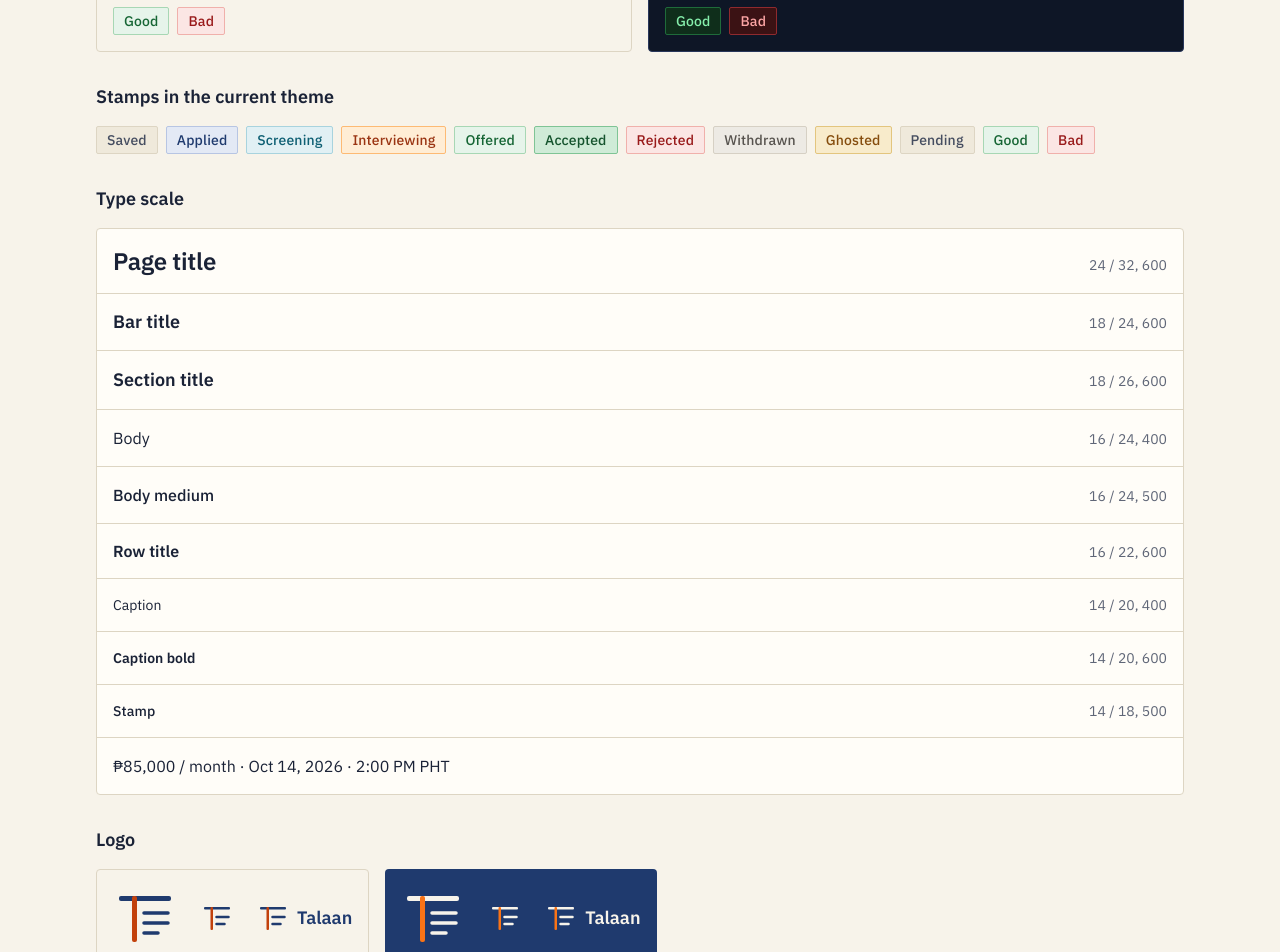
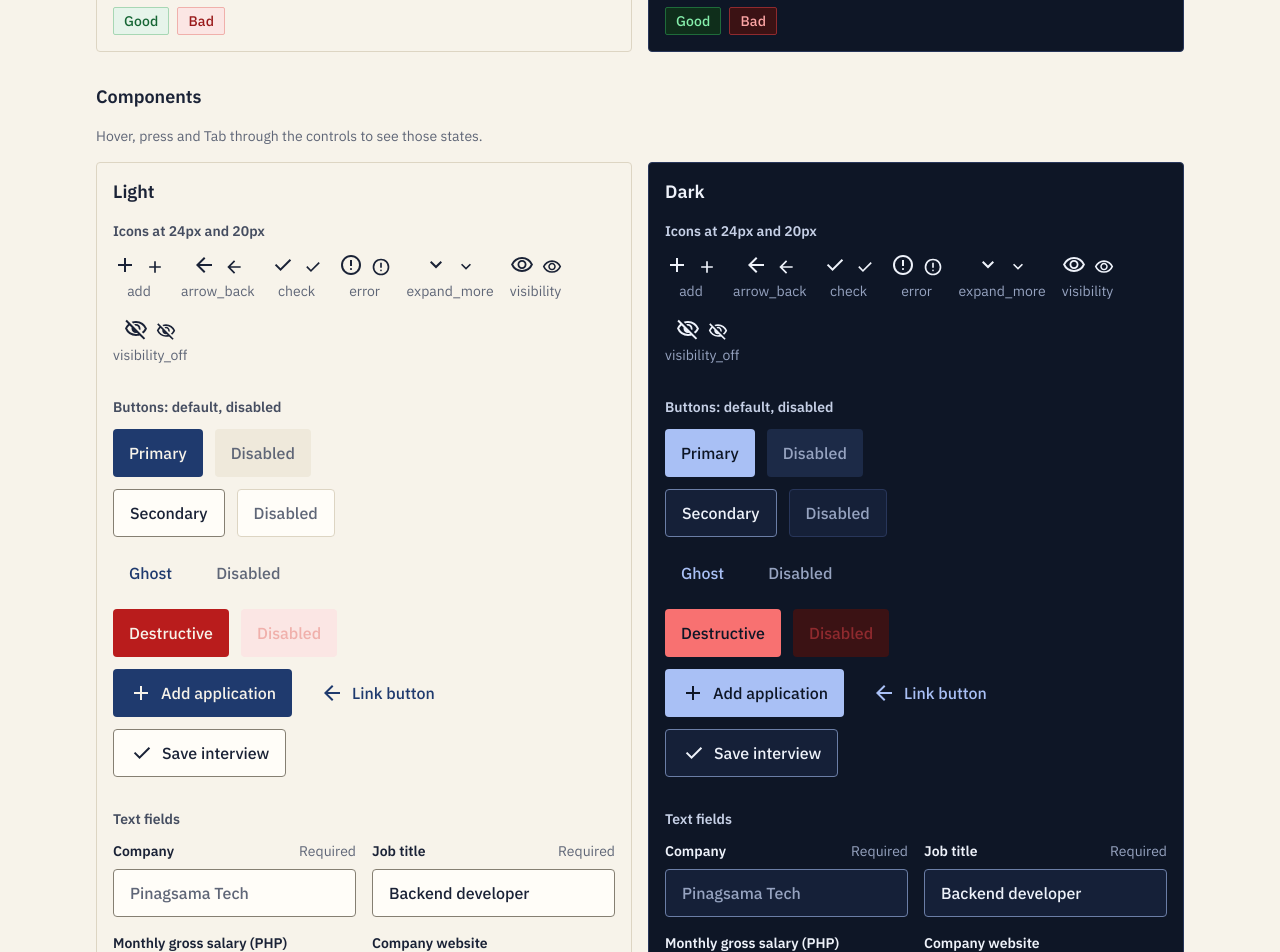
Before and after one commit to pcmnepomuceno/Talaan, a Next.js app in the folder frontend/: page /design in a window 1280 px wide. Shown: the part 1500-2452 px from the top of the page. Built offline with nearby package versions, Linux system fonts and the light colour scheme.

Commit message:
feat(frontend): component gallery on /design in both themes
Stamps on /design now use StatusStamp. Segments use 8px side padding
so labels fit at 320px.

```diff
--- /dev/null
+++ b/frontend/src/app/design/gallery.tsx
@@ -0,0 +1,156 @@
+"use client";
+
+import { useState } from "react";
+import { Banner } from "@/components/banner";
+import { Button } from "@/components/button";
+import { PasswordField, Select, Textarea, TextField } from "@/components/fields";
+import { FilterTabs } from "@/components/filter-tabs";
+import { Icon, iconNames } from "@/components/icon";
+import { SegmentedControl } from "@/components/segmented-control";
+import { OUTCOMES, STATUSES, StatusStamp, stampLabel } from "@/components/status-stamp";
+
+const variants = ["primary", "secondary", "ghost", "destructive"] as const;
+const modes = [
+  { value: "on_site", label: "On-site" },
+  { value: "hybrid", label: "Hybrid" },
+  { value: "remote", label: "Remote" },
+] as const;
+const interviewModes = [
+  { value: "on_site", label: "On-site" },
+  { value: "online", label: "Online" },
+  { value: "async", label: "Async" },
+] as const;
+
+function Block({ title, children }: { title: string; children: React.ReactNode }) {
+  return (
+    <div className="flex flex-col gap-3">
+      <h4 className="text-caption-bold text-text-secondary">{title}</h4>
+      {children}
+    </div>
+  );
+}
+
+// Every component in its static states. Hover, pressed and focus show on interaction.
+export function Gallery() {
+  const [mode, setMode] = useState<(typeof modes)[number]["value"]>("hybrid");
+  const [iMode, setIMode] = useState<(typeof interviewModes)[number]["value"]>("online");
+  const [filter, setFilter] = useState<Parameters<typeof FilterTabs>[0]["value"]>("all");
+  return (
+    <div className="flex flex-col gap-8">
+      <Block title="Icons at 24px and 20px">
+        <ul className="flex flex-wrap gap-4 text-text-primary">
+          {iconNames.map((n) => (
+            <li key={n} className="flex flex-col items-center gap-1">
+              <span className="flex items-end gap-2">
+                <Icon name={n} />
+                <Icon name={n} size={20} />
+              </span>
+              <span className="text-caption text-text-muted">{n}</span>
+            </li>
+          ))}
+        </ul>
+      </Block>
+
+      <Block title="Buttons: default, disabled">
+        {variants.map((v) => (
+          <div key={v} className="flex flex-wrap gap-3">
+            <Button variant={v}>{v[0].toUpperCase() + v.slice(1)}</Button>
+            <Button variant={v} disabled>
+              Disabled
+            </Button>
+          </div>
+        ))}
+        <div className="flex flex-wrap gap-3">
+          <Button>
+            <Icon name="add" />
+            Add application
+          </Button>
+          <Button variant="ghost" href="/design">
+            <Icon name="arrow_back" />
+            Link button
+          </Button>
+          <Button variant="secondary">
+            <Icon name="check" />
+            Save interview
+          </Button>
+        </div>
+      </Block>
+
+      <Block title="Text fields">
+        <div className="grid gap-4 md:grid-cols-2">
+          <TextField label="Company" required placeholder="Pinagsama Tech" />
+          <TextField label="Job title" required defaultValue="Backend developer" />
+          <TextField
+            label="Monthly gross salary (PHP)"
+            prefix="₱"
+            suffix="/ month"
+            inputMode="numeric"
+            className="tabular-nums"
+            defaultValue="85,000"
+            helper="Enter the amount before tax"
+          />
+          <TextField label="Company website" type="url" error="Enter a full URL, such as https://example.ph" />
+          <TextField label="Disabled" disabled defaultValue="Kalayaan Logistics" />
+          <TextField
+            label="A very long label that has to wrap onto a second line on a narrow phone screen"
+            defaultValue="Mayon Software Labs, Senior Platform Engineer, Infrastructure and Reliability"
+          />
+          <PasswordField label="Password" autoComplete="current-password" defaultValue="Correct-h0rse" />
+          <PasswordField label="Password (error)" error="Incorrect email or password." />
+        </div>
+      </Block>
+
+      <Block title="Select and textarea">
+        <div className="grid gap-4 md:grid-cols-2">
+          <Select label="Outcome" placeholder="Choose an outcome" defaultValue="">
+            {OUTCOMES.map((o) => (
+              <option key={o} value={o}>
+                {stampLabel(o)}
+              </option>
+            ))}
+          </Select>
+          <Select label="Status" defaultValue="interviewing">
+            {STATUSES.map((s) => (
+              <option key={s} value={s}>
+                {stampLabel(s)}
+              </option>
+            ))}
+          </Select>
+          <Select label="Status (error)" placeholder="Choose a status" defaultValue="" error="Choose a status">
+            <option value="saved">Saved</option>
+          </Select>
+          <Select label="Disabled" disabled defaultValue="pending">
+            <option value="pending">Pending</option>
+          </Select>
+          <Textarea label="Notes" helper="Optional" placeholder="Anything to remember" />
+          <Textarea label="Notes (error)" error="Keep notes under 2,000 characters" defaultValue="Too long" />
+          <Textarea label="Notes (disabled)" disabled defaultValue="Second round with the hiring manager." />
+        </div>
+      </Block>
+
+      <Block title="Segmented control">
+        <SegmentedControl label="Work mode" options={modes} value={mode} onChange={setMode} />
+        <SegmentedControl label="Mode" options={interviewModes} value={iMode} onChange={setIMode} />
+      </Block>
+
+      <Block title="Status and outcome stamps">
+        <div className="flex flex-wrap gap-2">
+          {[...STATUSES, ...OUTCOMES].map((s) => (
+            <StatusStamp key={s} value={s} />
+          ))}
+        </div>
+      </Block>
+
+      <Block title="Filter tabs">
+        <FilterTabs value={filter} onChange={setFilter} />
+      </Block>
+
+      <Block title="Banner">
+        <Banner title="Could not log in">Incorrect email or password.</Banner>
+        <Banner title="Could not create the account">
+          We could not create the account. Check the invite code and email, then try again.
+        </Banner>
+      </Block>
+    </div>
+  );
+}
--- a/frontend/src/app/design/page.tsx
+++ b/frontend/src/app/design/page.tsx
@@ -1,6 +1,8 @@
 import type { Metadata } from "next";
 import { Logo, Wordmark } from "@/components/logo";
+import { OUTCOMES, STATUSES, StatusStamp } from "@/components/status-stamp";
 import { ThemeToggle } from "@/components/theme-toggle";
+import { Gallery } from "./gallery";
 
 export const metadata: Metadata = { title: "Design system", robots: { index: false, follow: false } };
 
@@ -35,20 +37,7 @@ const swatches = [
   ["overlay", "bg-overlay"],
 ] as const;
 
-const stamps = [
-  ["Saved", "text-status-saved-text bg-status-saved-bg border-status-saved-border"],
-  ["Applied", "text-status-applied-text bg-status-applied-bg border-status-applied-border"],
-  ["Screening", "text-status-screening-text bg-status-screening-bg border-status-screening-border"],
-  ["Interviewing", "text-status-interviewing-text bg-status-interviewing-bg border-status-interviewing-border"],
-  ["Offered", "text-status-offered-text bg-status-offered-bg border-status-offered-border"],
-  ["Accepted", "text-status-accepted-text bg-status-accepted-bg border-status-accepted-border"],
-  ["Rejected", "text-status-rejected-text bg-status-rejected-bg border-status-rejected-border"],
-  ["Withdrawn", "text-status-withdrawn-text bg-status-withdrawn-bg border-status-withdrawn-border"],
-  ["Ghosted", "text-status-ghosted-text bg-status-ghosted-bg border-status-ghosted-border"],
-  ["Pending", "text-status-saved-text bg-status-saved-bg border-status-saved-border"],
-  ["Good", "text-status-offered-text bg-status-offered-bg border-status-offered-border"],
-  ["Bad", "text-status-rejected-text bg-status-rejected-bg border-status-rejected-border"],
-] as const;
+const stampValues = [...STATUSES, ...OUTCOMES];
 
 const types = [
   ["Page title", "text-page-title", "24 / 32, 600"],
@@ -61,16 +50,6 @@ const types = [
   ["Caption bold", "text-caption-bold", "14 / 20, 600"],
   ["Stamp", "text-stamp-label", "14 / 18, 500"],
 ] as const;
-
-function Stamp({ label, cls }: { label: string; cls: string }) {
-  return (
-    <span
-      className={`inline-flex h-7 items-center rounded-xs border px-2.5 text-stamp-label ${cls}`}
-    >
-      {label}
-    </span>
-  );
-}
 
 function Panel({ theme, title }: { theme: "light" | "dark"; title: string }) {
   return (
@@ -89,8 +68,8 @@ function Panel({ theme, title }: { theme: "light" | "dark"; title: string }) {
       </ul>
       <h4 className="my-4 text-section-title">Stamps</h4>
       <div className="flex flex-wrap gap-2">
-        {stamps.map(([l, c]) => (
-          <Stamp key={l} label={l} cls={c} />
+        {stampValues.map((v) => (
+          <StatusStamp key={v} value={v} />
         ))}
       </div>
     </section>
@@ -117,10 +96,29 @@ export default function DesignPage() {
       </section>
 
       <section className="flex flex-col gap-4">
+        <h2 className="text-section-title">Components</h2>
+        <p className="text-caption text-text-muted">
+          Hover, press and Tab through the controls to see those states.
+        </p>
+        <div className="grid gap-4 xl:grid-cols-2">
+          {(["light", "dark"] as const).map((t) => (
+            <section
+              key={t}
+              data-theme={t}
+              className="min-w-0 rounded-sm border border-border-subtle bg-bg-page p-4 text-text-primary"
+            >
+              <h3 className="mb-4 text-section-title">{t === "light" ? "Light" : "Dark"}</h3>
+              <Gallery />
+            </section>
+          ))}
+        </div>
+      </section>
+
+      <section className="flex flex-col gap-4">
         <h2 className="text-section-title">Stamps in the current theme</h2>
         <div className="flex flex-wrap gap-2">
-          {stamps.map(([l, c]) => (
-            <Stamp key={l} label={l} cls={c} />
+          {stampValues.map((v) => (
+            <StatusStamp key={v} value={v} />
           ))}
         </div>
       </section>
--- a/frontend/src/components/segmented-control.tsx
+++ b/frontend/src/components/segmented-control.tsx
@@ -36,7 +36,7 @@ export function SegmentedControl<T extends string>({
               onChange={() => onChange(o.value)}
               className="sr-only"
             />
-            <span className="flex min-w-0 flex-1 items-center justify-center rounded-xs px-3 text-body-medium text-text-secondary transition-colors duration-100 group-has-checked:bg-primary group-has-checked:text-text-inverse group-has-focus-visible:outline-2 group-has-focus-visible:outline-offset-2 group-has-focus-visible:outline-focus-ring">
+            <span className="flex min-w-0 flex-1 items-center justify-center rounded-xs px-2 text-body-medium text-text-secondary transition-colors duration-100 group-has-checked:bg-primary group-has-checked:text-text-inverse group-has-focus-visible:outline-2 group-has-focus-visible:outline-offset-2 group-has-focus-visible:outline-focus-ring">
               <span className="truncate">{o.label}</span>
             </span>
           </label>
```
